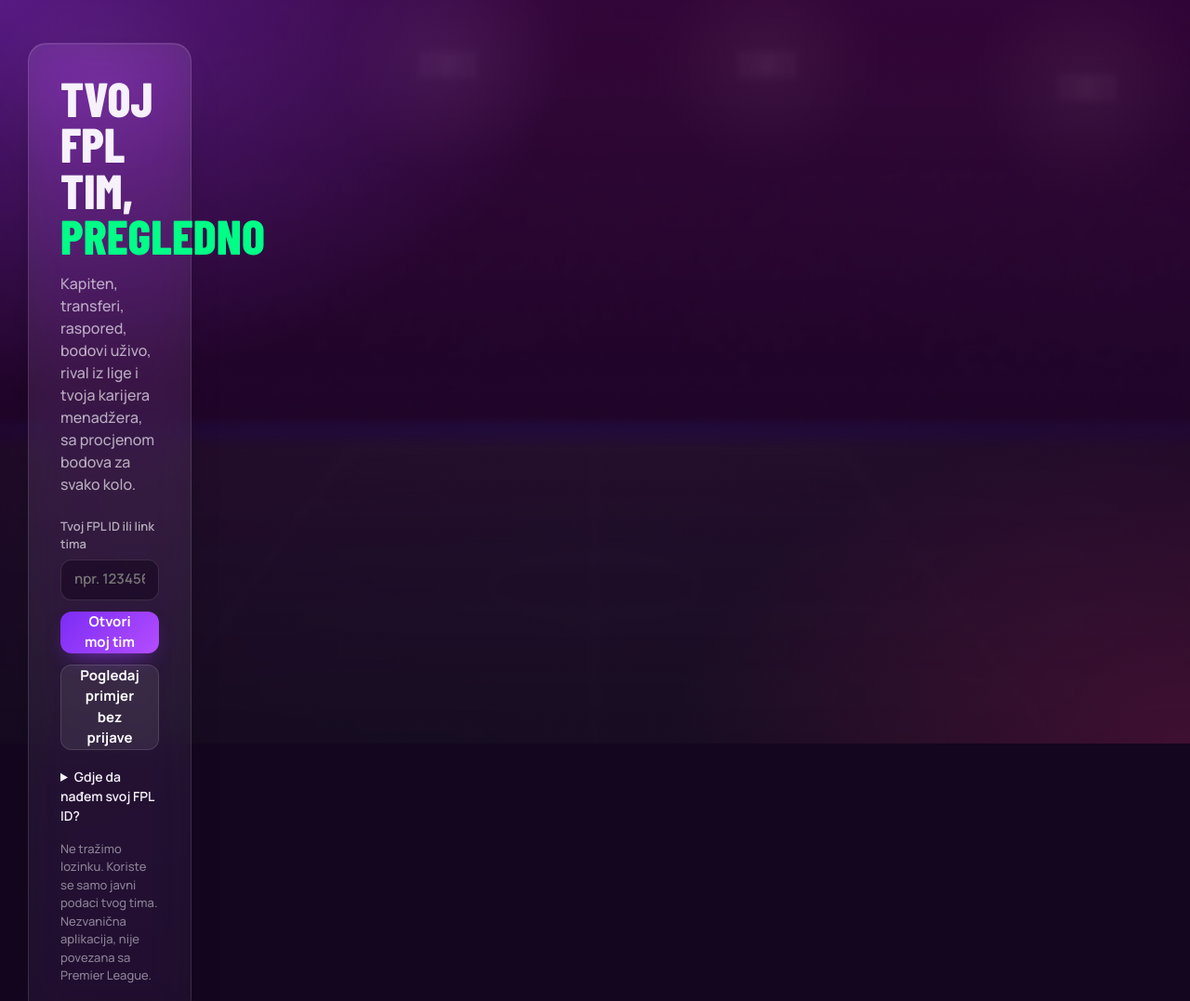
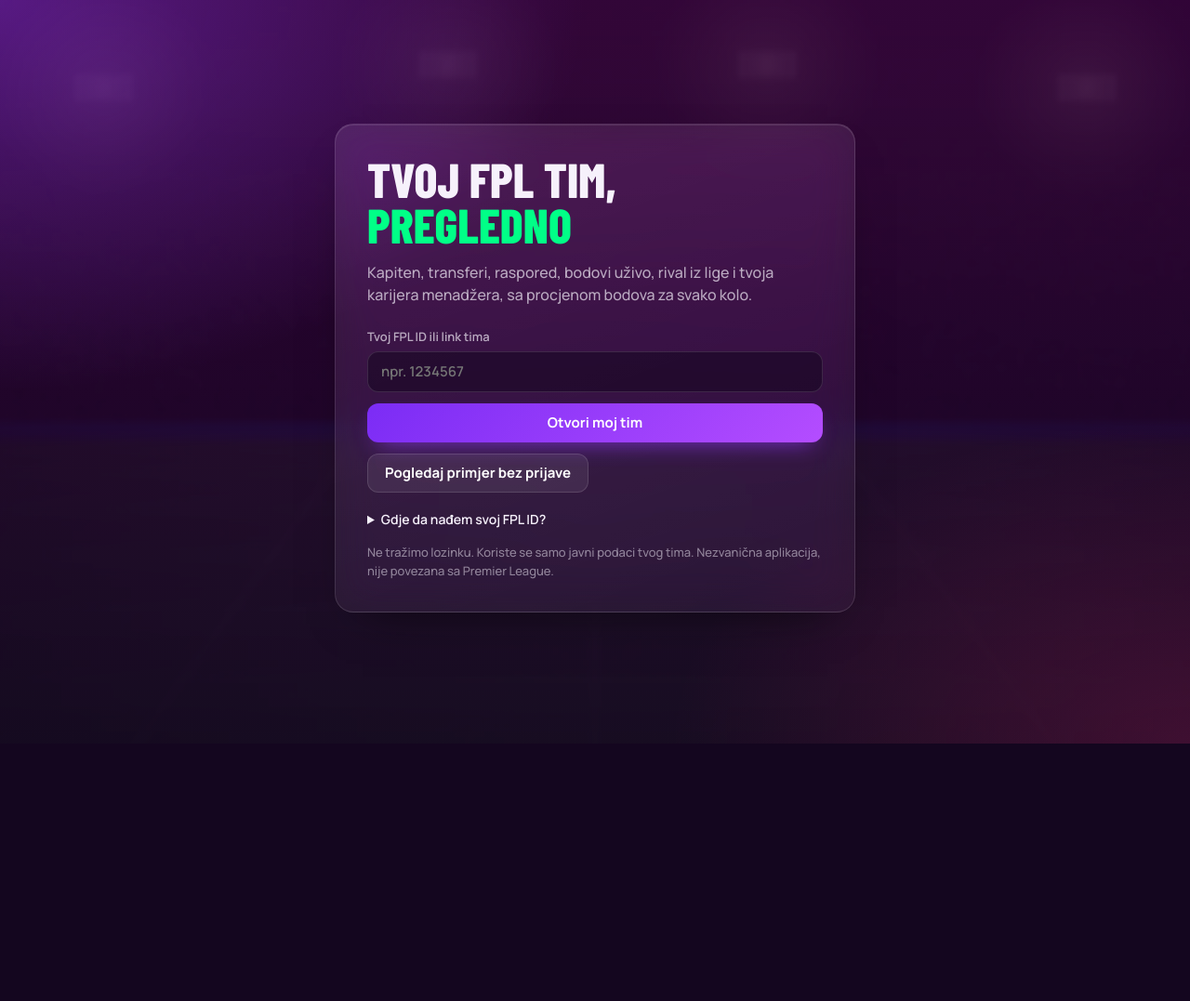
Before and after one commit to grabator/squadjury, a website with bundled scripts: page public/index.html in a window 1280 px wide. Shown: the top 1077 px of the page at 93% size. After the commit the page ends 827 px from the top, so only its background shows below. Built offline with nearby package versions, Linux system fonts and the light colour scheme.

Commit message:
Početni ekran preko cijele širine kad nema bočnog menija

```diff
--- a/public/css/app.css
+++ b/public/css/app.css
@@ -53,6 +53,9 @@
 
 /* ---- okvir aplikacije ---- */
 .shell { display: grid; grid-template-columns: 236px minmax(0, 1fr); min-height: 100vh; }
+/* bez bočnog menija (početni ekran): sadržaj preko cijele širine */
+.shell.noside, .shell:has(> .side[hidden]) { grid-template-columns: minmax(0, 1fr); }
+.shell.noside main { margin: 0 auto; }
 .side { position: sticky; top: 0; height: 100vh; display: flex; flex-direction: column; gap: 4px; padding: 22px 14px; border-right: 1px solid var(--line); background: rgba(20, 6, 31, .55); -webkit-backdrop-filter: blur(20px); backdrop-filter: blur(20px); overflow-y: auto; }
 .brand { display: flex; align-items: center; gap: 10px; margin: 0 8px 18px; text-decoration: none; }
 .brand i { width: 38px; height: 38px; border-radius: 12px; display: grid; place-items: center; background: linear-gradient(135deg, var(--green), var(--cyan)); color: var(--plum); font: 800 18px var(--cond); font-style: normal; }
--- a/public/js/app.js
+++ b/public/js/app.js
@@ -25,6 +25,7 @@
   const r = route(), side = $('#side'), tabs = $('#tabs'), more = $('#more');
   const mtop = $('#mtop');
   side.hidden = tabs.hidden = mtop.hidden = !S.ready;
+  document.querySelector('.shell').classList.toggle('noside', !S.ready);
   if (!S.ready) { more.hidden = true; return; }
   let grp = '';
   side.innerHTML = `<a class="brand" href="#/pregled"><i>FM</i><span>FPL Manager</span></a><button type="button" class="search-btn" data-cmd>${ic('search')}<span>Pretraga</span><kbd>${mac ? '⌘' : 'Ctrl'} K</kbd></button>` + ROUTES.map(([k, t, i, g]) => {
```
